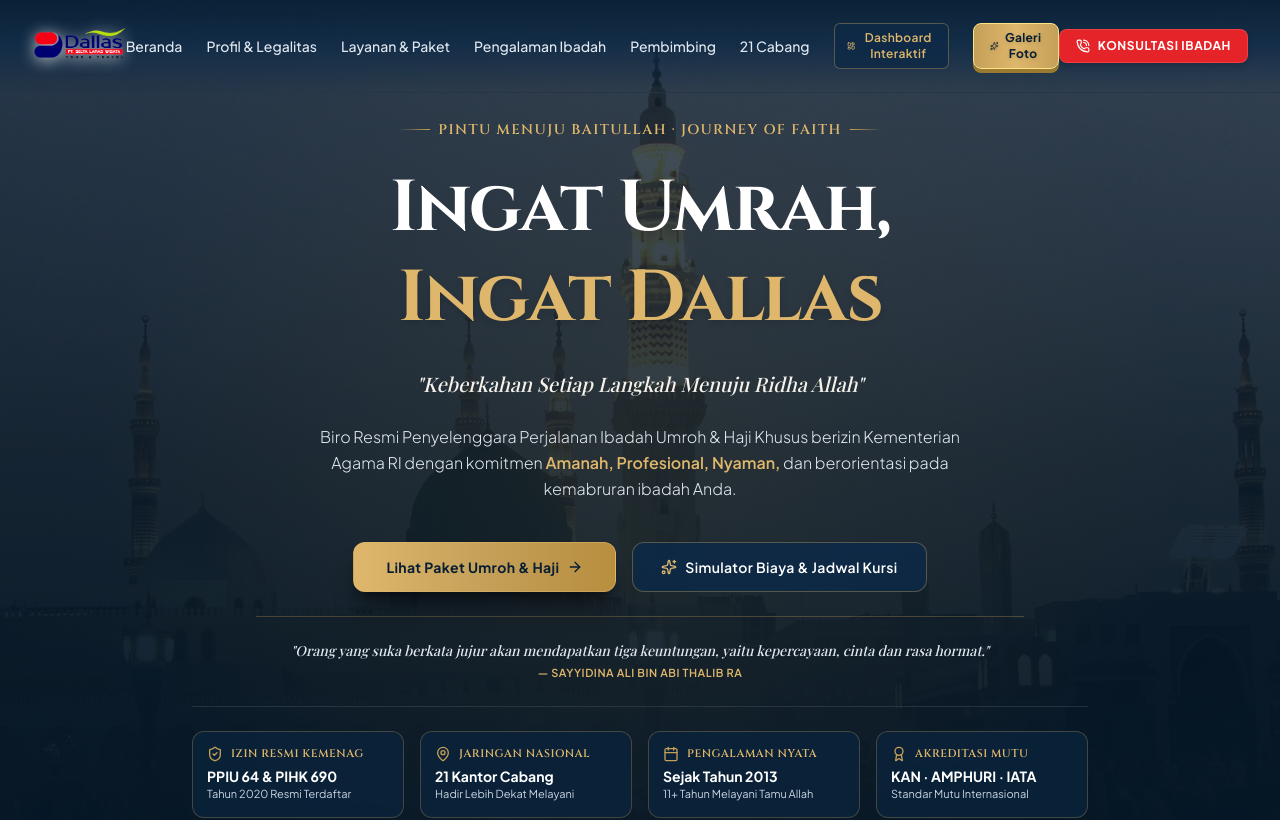
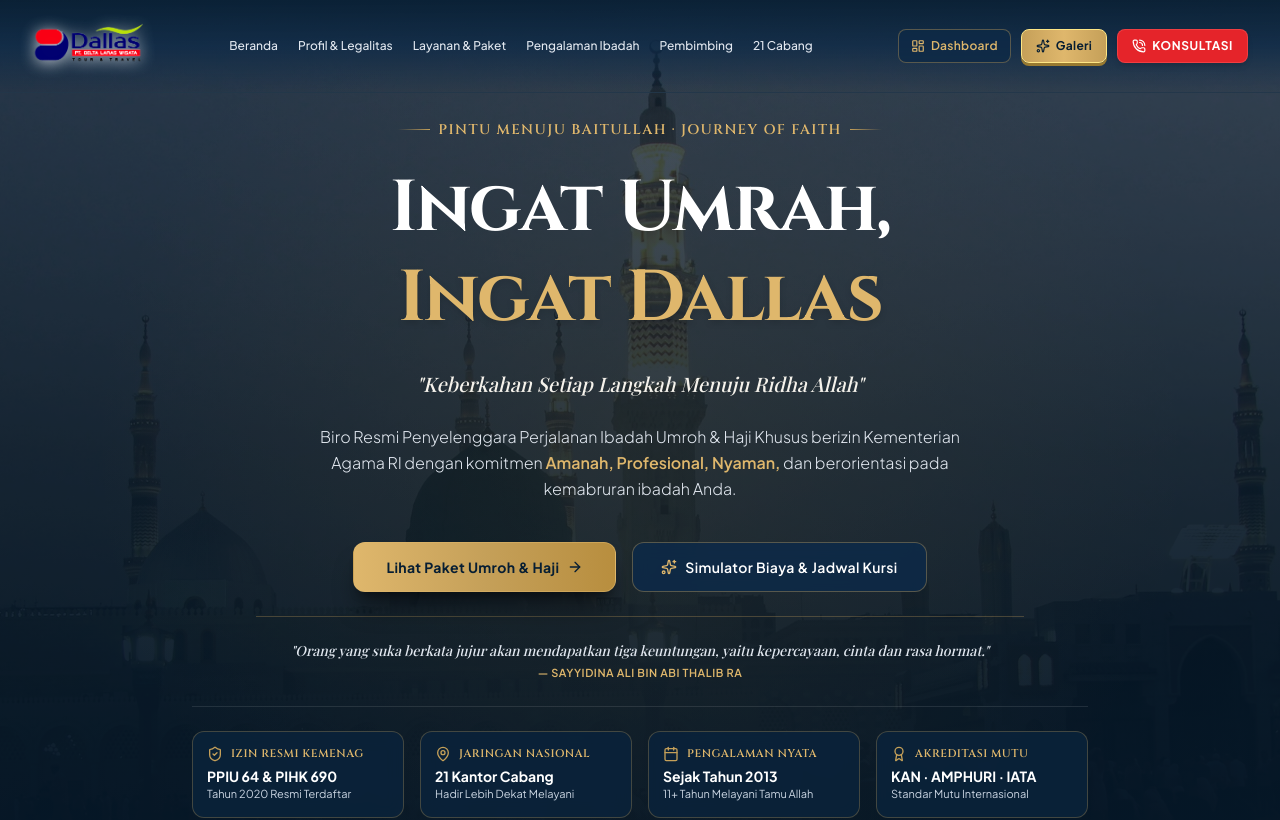
Before and after one commit to dallastravel/dallas-travel, a React (Vite) app: page / in a window 1280 px wide. Shown: the top 820 px of the page. Built offline with nearby package versions, Linux system fonts and the light colour scheme; a web font is replaced by a local one.

Commit message:
Update Navbar.tsx

```diff
--- a/src/components/Navbar.tsx
+++ b/src/components/Navbar.tsx
@@ -40,7 +40,7 @@
       <div className="max-w-7xl mx-auto px-4 sm:px-6 lg:px-8">
         <div className="flex items-center justify-between">
 
-          {/* Zone 1: Logo PNG Transparan */}
+          {/* Logo */}
           <div className="flex items-center">
             <button
               onClick={() => {
@@ -57,8 +57,8 @@
             </button>
           </div>
 
-          {/* Zone 2: Nav Links & Actions */}
-          <nav className="hidden lg:flex items-center gap-6">
+          {/* Desktop Navigation Links */}
+          <nav className="hidden xl:flex items-center gap-5">
             {navLinks.map((link) => (
               <a
                 key={link.label}
@@ -68,13 +68,16 @@
                     setActiveTab('landing');
                   }
                 }}
-                className="text-xs sm:text-sm font-medium text-slate-200 hover:text-[#DFB76C] transition-colors whitespace-nowrap relative py-1 after:content-[''] after:absolute after:bottom-0 after:left-0 after:w-0 after:h-[2px] after:bg-[#C5A059] hover:after:w-full after:transition-all after:duration-300"
+                className="text-xs font-medium text-slate-200 hover:text-[#DFB76C] transition-colors whitespace-nowrap relative py-1 after:content-[''] after:absolute after:bottom-0 after:left-0 after:w-0 after:h-[2px] after:bg-[#C5A059] hover:after:w-full after:transition-all after:duration-300"
               >
                 {link.label}
               </a>
             ))}
+          </nav>
 
-            {/* Toggle View: Dashboard Interaktif */}
+          {/* Action Buttons (Dashboard, Gallery & Consultation) - Proporsional */}
+          <div className="hidden lg:flex items-center gap-2.5">
+            {/* Toggle View: Dashboard */}
             <button
               onClick={() => {
                 const nextTab = activeTab === 'landing' ? 'dashboard' : 'landing';
@@ -86,40 +89,36 @@
                   }, 100);
                 }
               }}
-              className={`flex items-center gap-1.5 px-3 py-1.5 rounded-md text-xs font-semibold tracking-wide transition-all border ${
+              className={`flex items-center gap-1.5 px-3 py-2 rounded-lg text-xs font-semibold tracking-wide transition-all border ${
                 activeTab === 'dashboard'
                   ? 'bg-[#C5A059] text-[#071E33] border-[#C5A059] font-bold shadow-md'
                   : 'bg-[#0E2A47]/80 text-[#DFB76C] border-[#C5A059]/40 hover:bg-[#153B60]'
               }`}
             >
               <LayoutDashboard className="w-3.5 h-3.5" />
-              <span>{activeTab === 'dashboard' ? 'Tampilan Web Profil' : 'Dashboard Interaktif'}</span>
+              <span>{activeTab === 'dashboard' ? 'Web Profil' : 'Dashboard'}</span>
             </button>
 
-            {/* Tombol Galeri 3D */}
+            {/* Tombol Galeri */}
             <button
               onClick={() => setActiveTab('gallery')}
-              className={`relative overflow-hidden group px-4 py-1.5 rounded-lg text-xs font-bold tracking-wide transition-all duration-200 cursor-pointer flex items-center gap-1.5 border shadow-[0_4px_0_0_#997A30] active:translate-y-1 active:shadow-[0_0_0_0_#997A30] ${
+              className={`relative overflow-hidden group px-3.5 py-2 rounded-lg text-xs font-bold tracking-wide transition-all duration-200 cursor-pointer flex items-center gap-1.5 border shadow-[0_3px_0_0_#997A30] active:translate-y-0.5 ${
                 activeTab === 'gallery'
-                  ? 'bg-gradient-to-r from-amber-500 to-amber-600 text-[#071E33] border-amber-300 shadow-[0_2px_0_0_#7A5F20]'
+                  ? 'bg-amber-600 text-white border-amber-400'
                   : 'bg-gradient-to-r from-[#C5A059] via-[#DFB76C] to-[#C5A059] text-[#071E33] border-amber-200 hover:brightness-110'
               }`}
             >
-              <div className="absolute inset-0 w-full h-full bg-gradient-to-r from-transparent via-white/50 to-transparent -translate-x-full animate-shimmer pointer-events-none" />
-              <span className="relative z-10 drop-shadow-sm flex items-center gap-1">
-                <Sparkles className="w-3.5 h-3.5" /> Galeri Foto
-              </span>
+              <Sparkles className="w-3.5 h-3.5" />
+              <span>Galeri</span>
             </button>
-          </nav>
 
-          {/* Zone 3: Primary Action Button */}
-          <div className="hidden sm:flex items-center gap-3">
+            {/* Konsultasi */}
             <button
               onClick={onOpenConsultation}
-              className="px-4 py-2 text-xs uppercase tracking-wider font-bold text-white bg-[#E5242A] hover:bg-[#D32F2F] rounded-lg shadow-md hover:shadow-lg active:scale-95 transition-all whitespace-nowrap flex items-center gap-2 border border-red-400/40"
+              className="px-3.5 py-2 text-xs uppercase tracking-wider font-bold text-white bg-[#E5242A] hover:bg-[#D32F2F] rounded-lg shadow-md transition-all flex items-center gap-1.5 border border-red-400/40"
             >
               <PhoneCall className="w-3.5 h-3.5" />
-              <span>Konsultasi Ibadah</span>
+              <span>Konsultasi</span>
             </button>
           </div>
 
@@ -169,7 +168,7 @@
               className="px-3 py-2 text-left text-slate-200 hover:text-[#DFB76C] hover:bg-[#0E2A47] rounded-lg text-sm font-medium transition-colors flex items-center gap-2"
             >
               <Sparkles className="w-4 h-4 text-amber-400" />
-              <span>✨ Galeri Foto</span>
+              <span>✨ Galeri Foto Jamaah</span>
             </button>
           </div>
 
```
